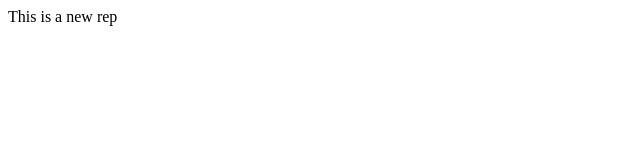
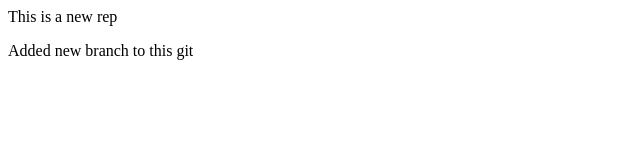
Before and after one commit to henna20/LocalRepo, a plain HTML site: page index.html in a window 1280 px wide. Shown: the whole page, without its empty margins (0-640 px from the left). Drawn offline with Linux system fonts and the light colour scheme.

Commit message:
Add Feature1

```diff
--- a/index.html
+++ b/index.html
@@ -1 +1,2 @@
 <p>This is a new rep</p>
+<p>Added new branch to this git</p>
```
